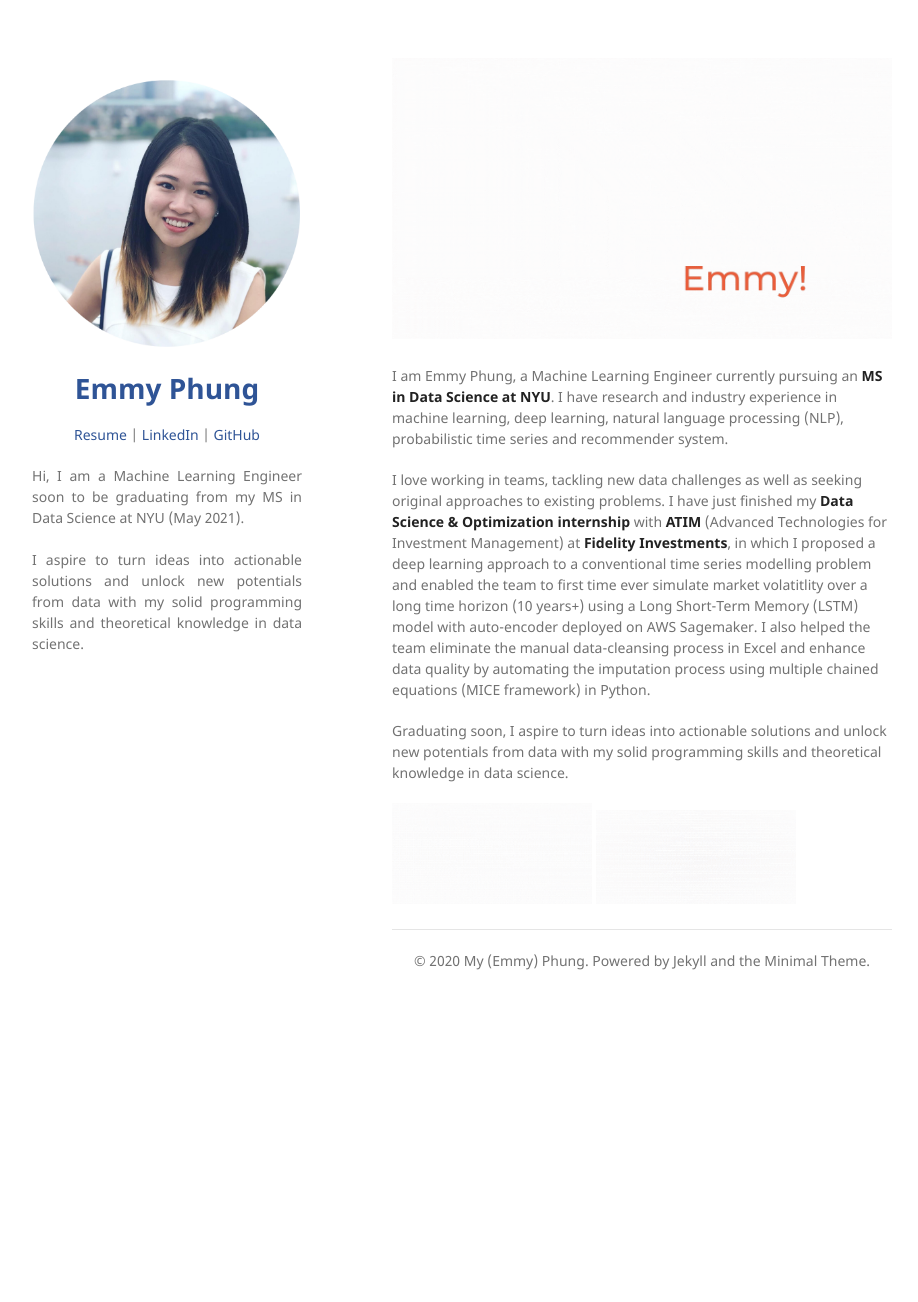
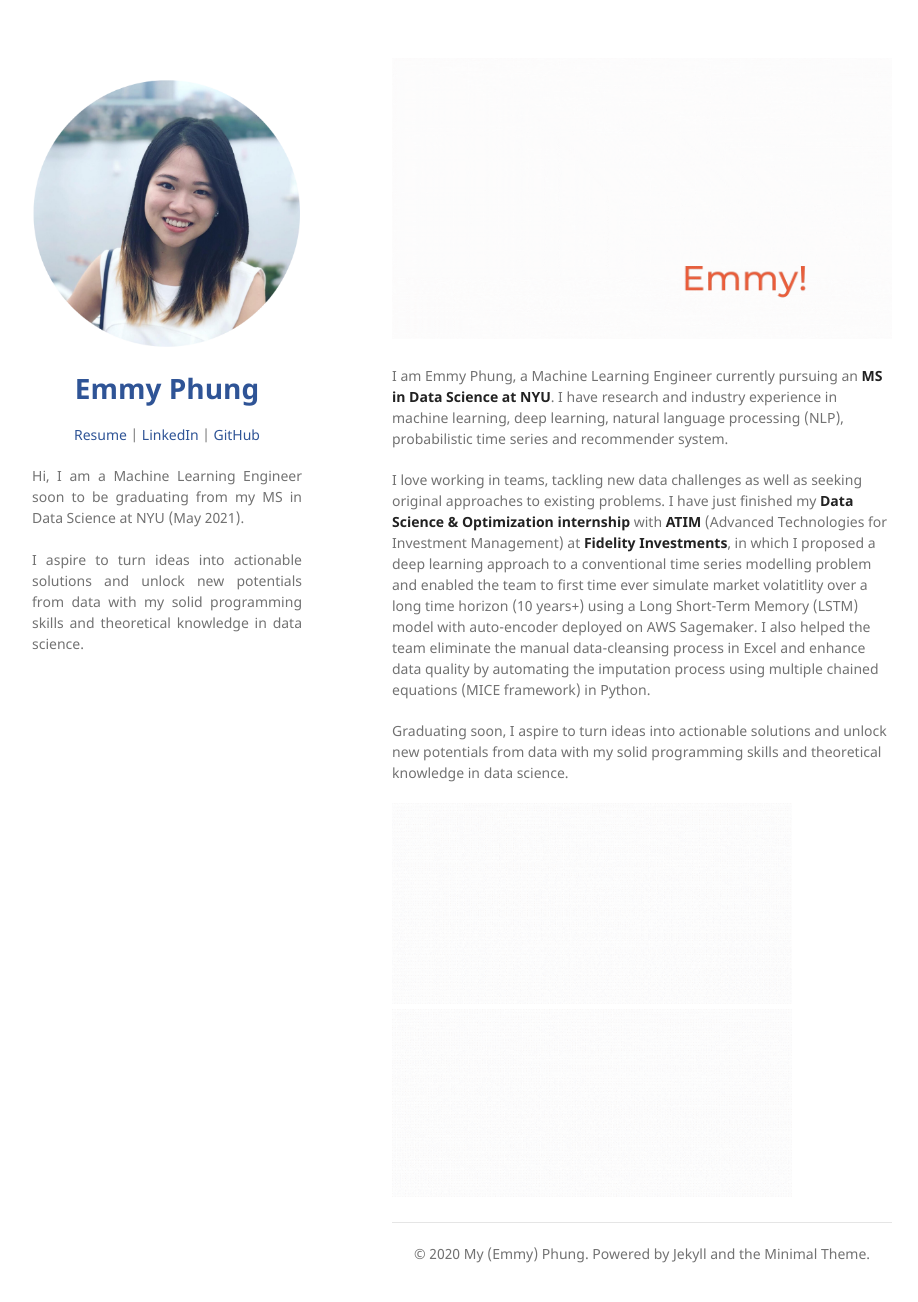
Before and after one commit to Emmyphung/emmyphung.github.io, a Jekyll site: the page built from index.md, in a window 1280 px wide and 1314 px high. Shown: the top 1302 px of the window, without its empty margins (178-1096 px from the left). Built offline with Jekyll 4.4.1, drawn with Linux system fonts in a browser that asks for light colours; our own code applies the rules of GitHub Pages for plain Markdown files.

Commit message:
Update index.md

```diff
--- a/index.md
+++ b/index.md
@@ -7,8 +7,8 @@ I love working in teams, tackling new data challenges as well as seeking origina
 Graduating soon, I aspire to turn ideas into actionable solutions and unlock new potentials from data with my solid programming skills and theoretical knowledge in data science.
 
 
-[<img src="images/portfolio2.gif" width="200"/>](sections/portfolio.md)
-[<img src="images/leadership2.gif" width="200"/>](sections/dsinbrief.md)
+[<img src="images/portfolio2.gif" width="400"/>](sections/portfolio.md)
+[<img src="images/leadership2.gif" width="400"/>](sections/dsinbrief.md)
 
 
 ---
```
